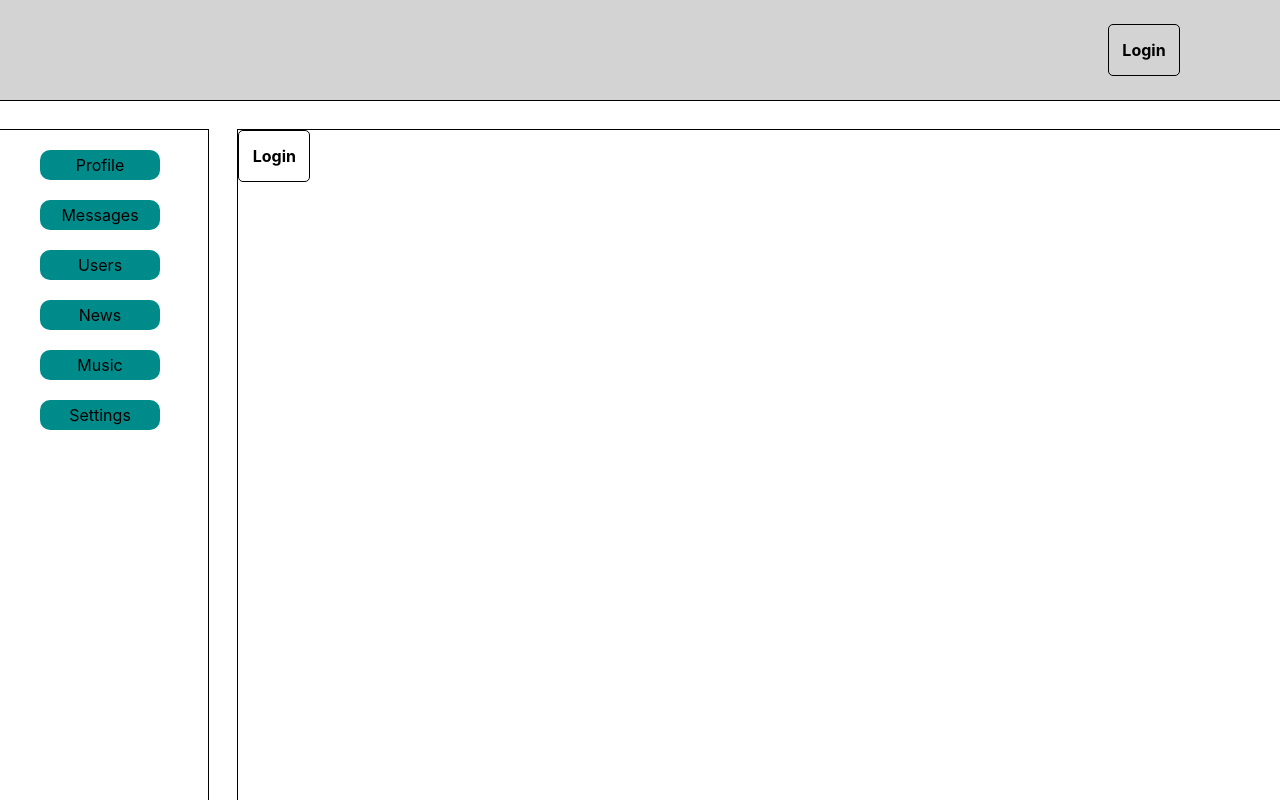
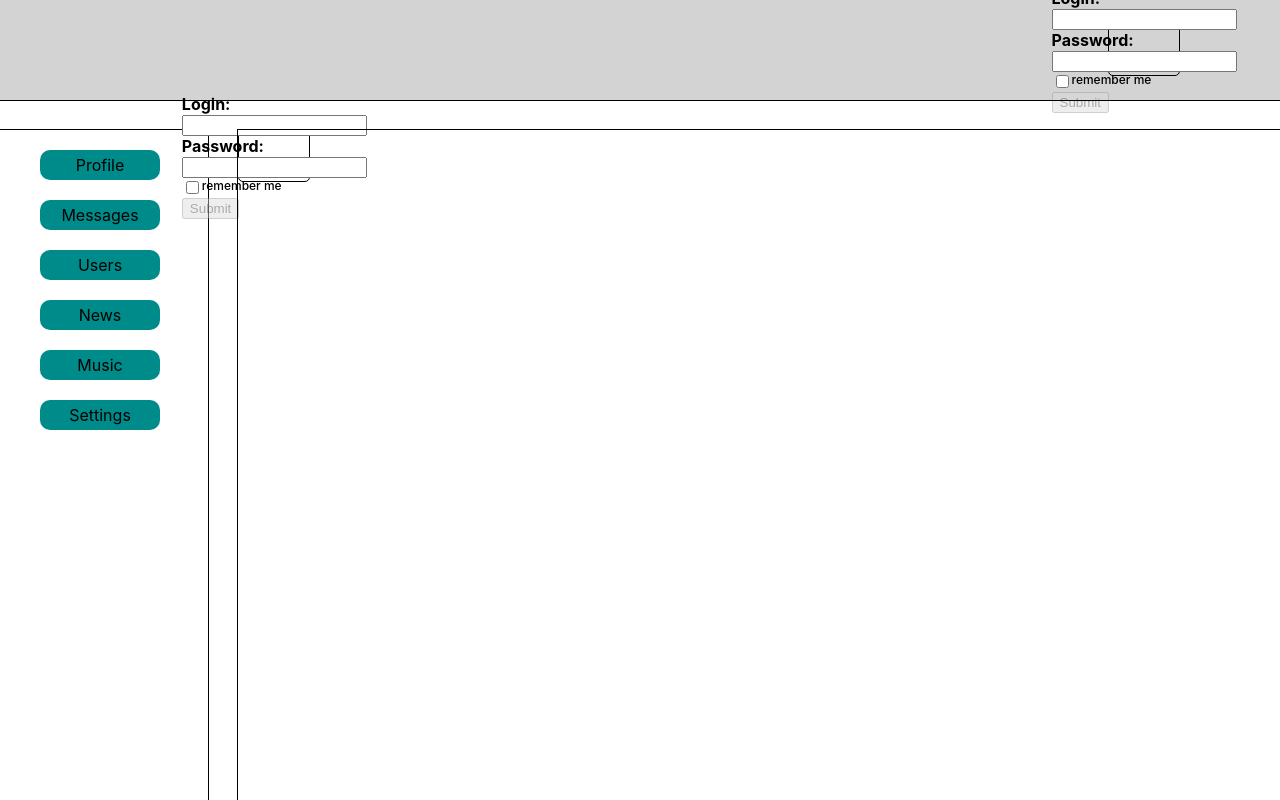
Before and after one commit to nimrab/socialnetwork, a React (Create React App) app: page /login in a window 1280 px wide. Shown: the top 800 px of the page. Built offline with nearby package versions, Linux system fonts and the light colour scheme.

Commit message:
login form started, no post

```diff
--- a/package.json
+++ b/package.json
@@ -17,6 +17,7 @@
     "axios": "^0.24.0",
     "react": "^16.13.1",
     "react-dom": "^16.13.1",
+    "react-hook-form": "^7.27.0",
     "react-redux": "^7.2.6",
     "react-router-dom": "^5.3.0",
     "react-scripts": "3.4.1",
--- a/src/API/API.ts
+++ b/src/API/API.ts
@@ -1,4 +1,5 @@
 import axios from "axios";
+import {FormValues} from "../components/Header/Login/Login";
 
 
 export const instance = axios.create({
@@ -24,27 +25,31 @@ export const authMe = () => {
 
 
 export const followUser = (userId: number) => {
-    return instance.post(`/follow/${userId}`)
+    return instance.post(`follow/${userId}`)
 }
 
 export const unFollowUser = (userId: number) => {
-    return instance.delete(`/follow/${userId}`)
+    return instance.delete(`follow/${userId}`)
 }
 
 export const getProfileStatus = (userId: number) => {
-    return instance.get<string | null>(`/profile/status/${userId}`)
+    return instance.get<string | null>(`profile/status/${userId}`)
 
 }
 
 export const updateProfileStatus = (status: string) => {
-    return instance.put<ProfileResponseType>(`/profile/status/`, {status})
+    return instance.put<ProfileResponseType>(`profile/status/`, {status})
 
+}
+
+export const sendLoginForm = (formData: FormValues) => {
+    return instance.post<ProfileResponseType>('auth/login', {formData})
 }
 
 
 type ProfileResponseType = {
     resultCode: number
     messages: string[]
-    fieldsErrors: string[]
+    fieldsErrors?: string[]
     data: {}
 }
--- a/src/components/Header/Login/Login.module.css
+++ b/src/components/Header/Login/Login.module.css
@@ -19,3 +19,16 @@
 .login_box:active {
     box-shadow: inset 2px 2px 2px #333333;
 }
+
+.login_error {
+    color: red;
+    font-size: 12px;
+    font-style: italic;
+}
+
+.remember {
+    font-size: 12px;
+    font-weight: 500;
+    display: flex;
+    align-items: flex-start;
+}
--- a/src/components/Header/Login/Login.tsx
+++ b/src/components/Header/Login/Login.tsx
@@ -1,16 +1,60 @@
 import React from 'react';
 import {useDispatch, useSelector} from "react-redux";
-import {initialStateType, setAuthTC} from "../../../redux/auth-reducer";
+import {initialStateType, loginFormTC, setAuthTC} from "../../../redux/auth-reducer";
 import {Redirect} from "react-router-dom";
 import {AppRootStateType} from "../../../redux/redux-store";
 import css from './Login.module.css'
+import {SubmitHandler, useForm} from 'react-hook-form'
+
+export type FormValues = {
+    email: string
+    password: string
+    rememberMe: boolean
+    captcha?: boolean
+}
 
 export const Login = () => {
-
 
     const state = useSelector<AppRootStateType, initialStateType>(state => state.auth)
     const dispatch = useDispatch()
 
+    const {
+        register,
+        formState: {
+            errors,
+            isValid
+        },
+        handleSubmit,
+        reset,
+    } = useForm<FormValues>({
+        mode: "onBlur"
+    })
+
+
+    const loginOptions = {
+        email: {
+            required: "Email is required",
+            minLength: {
+                value: 6,
+                message: "Login must have at least 6 characters"
+            }
+        },
+        password: {
+            required: "Password is required",
+            minLength: {
+                value: 6,
+                message: "Password must have at least 6 characters"
+            }
+        }
+    }
+
+
+    const onSubmit: SubmitHandler<FormValues> = (data) => {
+        console.log(data)
+        console.log(JSON.stringify((data)))
+        dispatch(loginFormTC(data))
+        reset()
+    }
 
     const onClickHandler = () => {
         dispatch(setAuthTC())
@@ -18,7 +62,7 @@ export const Login = () => {
 
 
     if (state.isAuth) {
-        return <Redirect to='/' />
+        return <Redirect to='/'/>
     }
 
     return (
@@ -26,8 +70,31 @@ export const Login = () => {
             {state.isAuth
                 ? <span>Hello, {state.login}! Your ID is {state.id}</span>
 
-                : <div className={css.login_box} onClick={onClickHandler}>
-                    Login
+                : <div className={css.login_box}>
+
+                    <form onSubmit={handleSubmit(onSubmit)}>
+                        <label>
+                            Login:
+                            <input type={'email'} {...register('email', loginOptions.email)}/>
+                        </label>
+                        <div>{errors?.email && <span className={css.login_error}>{errors?.email.message}</span>}</div>
+
+                        <label>
+                            Password:
+                            <input type={'password'}{...register('password', loginOptions.password)}/>
+                        </label>
+                        <div>{errors?.password &&
+                        <span className={css.login_error}>{errors?.password.message}</span>}</div>
+
+
+                        <label className={css.remember}>
+                            <input type={'checkbox'} {...register('rememberMe')}/>
+                             remember me
+                        </label>
+
+                        <input type={'submit'} disabled={!isValid}/>
+
+                    </form>
                 </div>
             }
         </div>
--- a/src/components/Profile/Profile.tsx
+++ b/src/components/Profile/Profile.tsx
@@ -8,6 +8,7 @@ import {AppRootStateType} from "../../redux/redux-store";
 import {setProfileTC} from "../../redux/profile-reducer";
 import {Redirect, RouteComponentProps} from "react-router-dom";
 import {Preloader} from "../common/Preloader/Preloader";
+import {Login} from "../Header/Login/Login";
 
 type PathParamsType = {
     userId: string
@@ -22,6 +23,7 @@ export const Profile = (props: ProfilePropsType) => {
     const isAuth = useSelector<AppRootStateType, boolean>(state => state.auth.isAuth)
     const authId = useSelector<AppRootStateType, number | null>(state => state.auth.id)
     const userId = +props.match.params.userId
+
     useEffect(() => {
         //const userId = +props.match.params.userId ?? 2
 
@@ -33,7 +35,8 @@ export const Profile = (props: ProfilePropsType) => {
 
 
     if (!isAuth) {
-        return <Redirect to='/login'/>
+       // return <Redirect to='/login'/>
+        return <Login/>
     }
 
     if (!props.match.params.userId) {
--- a/src/components/Profile/ProfileInfo/ProfileInfo.tsx
+++ b/src/components/Profile/ProfileInfo/ProfileInfo.tsx
@@ -11,6 +11,7 @@ export type ProfileInfoPropsType = {
 }
 
 export const ProfileInfo = (props: ProfileInfoPropsType) => {
+
 
     if (props.profile.userId === null) {
         return <Preloader/>
--- a/src/redux/auth-reducer.ts
+++ b/src/redux/auth-reducer.ts
@@ -1,6 +1,7 @@
 import {Dispatch} from "redux";
-import {authMe} from "../API/API";
+import {authMe, sendLoginForm} from "../API/API";
 import {toggleIsFetchingAC} from "./user-reducer";
+import {FormValues} from "../components/Header/Login/Login";
 
 const SET_AUTH_DATA = 'SET-AUTH-DATA'
 
@@ -64,3 +65,20 @@ export const setAuthTC = () => (dispatch: Dispatch) => {
             }
         })
 }
+
+export const loginFormTC = (formData: FormValues) => (dispatch: Dispatch) => {
+    dispatch(toggleIsFetchingAC(true))
+    sendLoginForm(formData)
+        .then(res => {
+            if (res.data.resultCode === 0) {
+                authMe()
+                    .then(res => {
+                        if (res.data.resultCode === 0) {
+                            const {id, email, login, messages} = res.data.data
+                            dispatch(setAuth(id, email, login, messages))
+                            dispatch(toggleIsFetchingAC(false))
+                        }
+                    })
+            }
+        })
+}
```
Also changed, not shown: 1 other file (tests, documents, lock files or other folders).
